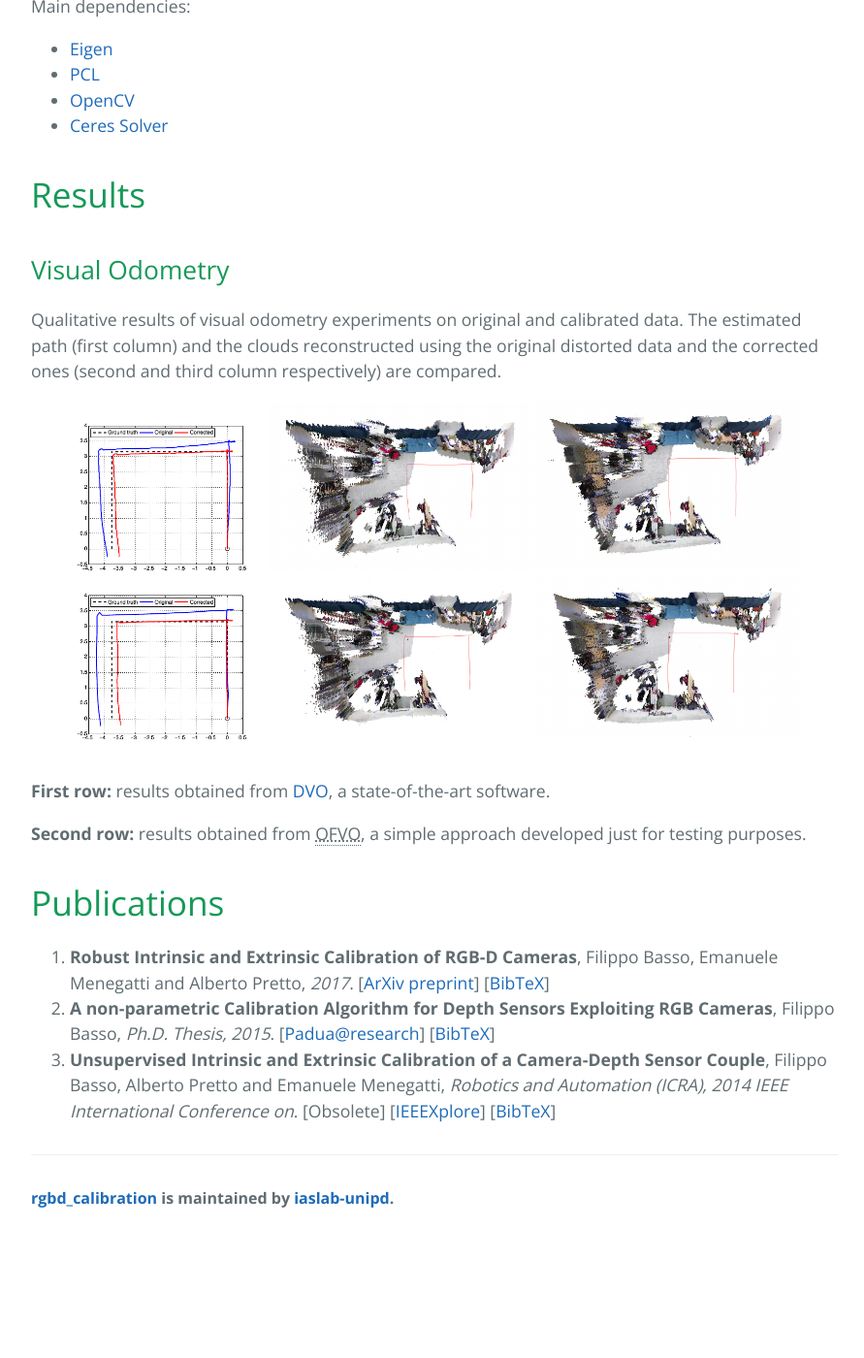
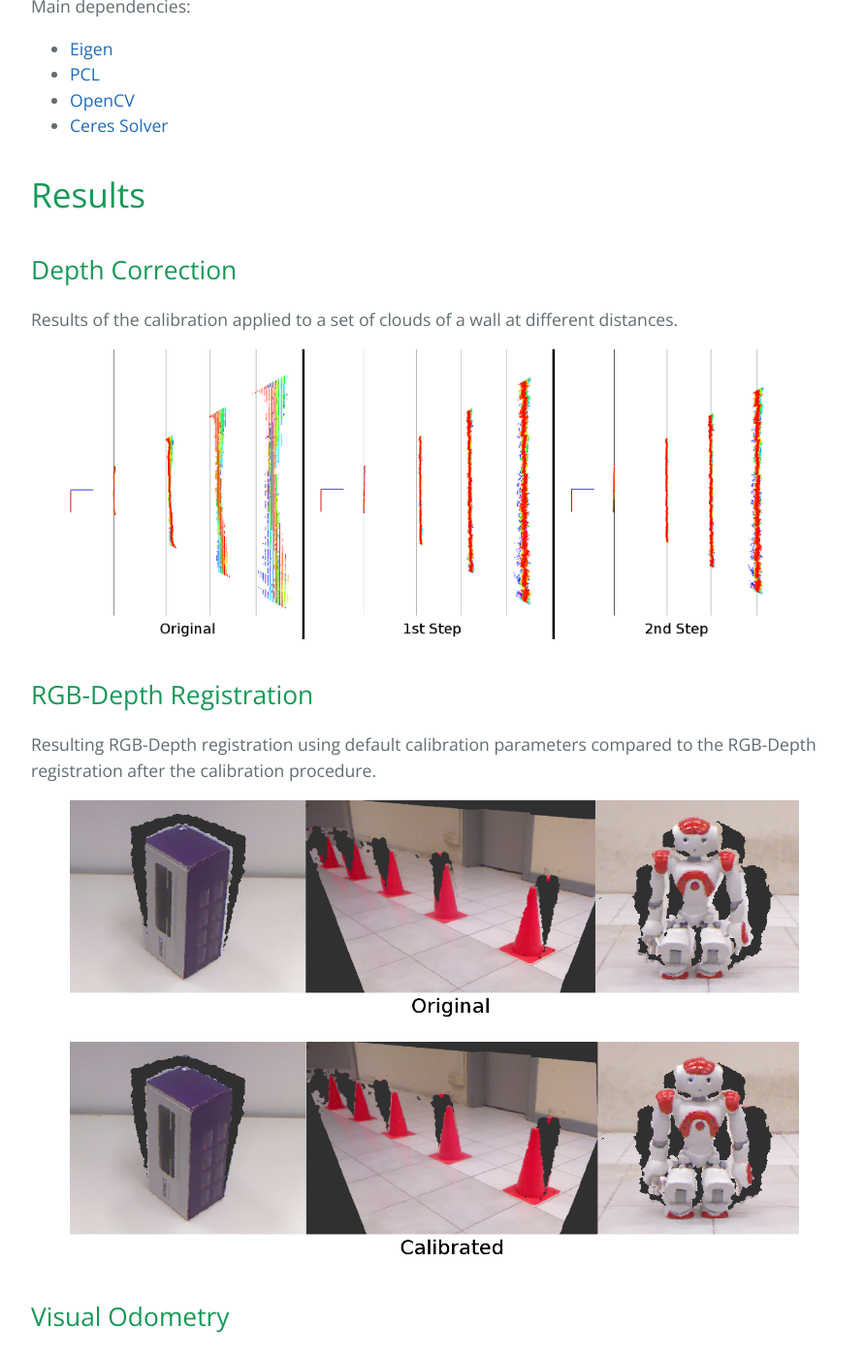
Before and after one commit to iaslab-unipd/rgbd_calibration, a Jekyll site: the page built from index.md, in a window 1280 px wide and 1400 px high, scrolled down 906 px. Shown: the whole window at 97% size, without its empty margins (192-1083 px from the left). Built offline with Jekyll 4.4.1, drawn with Linux system fonts in a browser that asks for light colours; before the commit the page ends 2185 px from its top, so only the background shows below that; some of the changed text lies outside the part shown.

Commit message:
Add Depth calibration and RGB-D registration sections.

```diff
--- a/index.md
+++ b/index.md
@@ -20,15 +20,26 @@ Main dependencies:
 
 # [](#results)Results
 
+## Depth Correction
+
+Results of the calibration applied to a set of clouds of a wall at different distances.
+
+{% include image.html name="calib_results.png" %}
+
+## RGB-Depth Registration
+
+Resulting RGB-Depth registration using default calibration parameters compared to the RGB-Depth registration after the calibration procedure.
+
+{% include image.html name="original_rgbd.png" %}
+{% include image.html name="calibrated_rgbd.png" %}
+
 ## Visual Odometry
 
 Qualitative results of visual odometry experiments on original and calibrated data. The estimated path (first column) and the clouds reconstructed using the original distorted data and the corrected ones (second and third column respectively) are compared.
 
 {% include image.html name="vo_results.png" %}
 
-**First row:** results obtained from [DVO][dvo-url], a state-of-the-art software.
-
-**Second row:** results obtained from OFVO, a simple approach developed just for testing purposes.
+**First row:** results obtained from [DVO][dvo-url], a state-of-the-art software. **Second row:** results obtained from OFVO, a simpler approach developed just for testing purposes.
 
 
 # [](#publications)Publications
```
Also changed, not shown: images/calib_results.png (added), images/calibrated_rgbd.png (added), images/original_rgbd.png (added).
